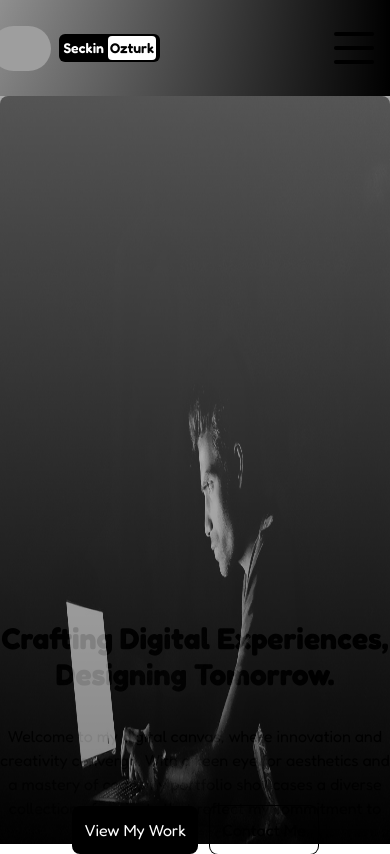
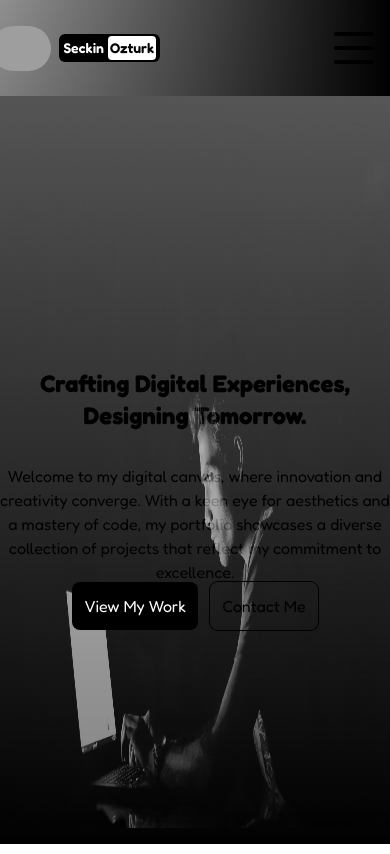
Before and after one commit to Franseck/PortfolioNextJS, a Next.js app: page / in a window 390 px wide. Built offline with nearby package versions, Linux system fonts and the light colour scheme; grey boxes are pictures that could not be loaded.

Commit message:
homepage styling

```diff
--- a/src/app/page.jsx
+++ b/src/app/page.jsx
@@ -2,13 +2,13 @@ import Image from "next/image";
 import Link from "next/link";
 
 const Homepage = () => {
-  return <div className="h-full flex flex-col lg:flex-row">
-<div className="h-full ">
-<Image src="/h1.jpg" alt=""  fill className="w-[200px] h-[200px] rounded-lg mx-auto opacity-50 "/>
+  return <div className="h-full flex lg:flex-row">
+<div className="h-screen">
+<Image src="/h1.jpg" alt=""  fill className="opacity-50 "/>
 </div>
-<div className="flex flex-col gap-8 items-center justify-center text-center ">
+<div className="flex flex-col gap-8 items-center justify-center text-center">
 
-          <h1 className="text-3xl md:text-5xl font-bold mt-7 ">
+          <h1 className="text-2xl md:text-4xl font-bold mt-7">
             Crafting Digital Experiences, Designing Tomorrow.
           </h1>
 
@@ -16,7 +16,7 @@ const Homepage = () => {
             Welcome to my digital canvas, where innovation and creativity
             converge. With a keen eye for aesthetics and a mastery of code, my   portfolio showcases a diverse collection of projects that reflect my commitment to excellence.</p>
 
-          <div className="w-full flex gap-3 text-center justify-center absolute mt-56">
+          <div className="w-full flex gap-3 text-center justify-center absolute mt-72 ">
             <Link  href="/portfolio">
             <button className="p-3 rounded-lg   bg-black text-white">
               View My Work
--- a/src/components/TransitionProvider.jsx
+++ b/src/components/TransitionProvider.jsx
@@ -37,7 +37,7 @@ const TransitionProvider = ({ children }) => {
         <div className="h-24 relative bg-gradient-to-r from-black/25 to-black">
           <Navbar />
         </div>
-        <div className="absolute h-[calc(100vh-6rem)]">{children}</div>
+        <div className="absolute h-[calc(100vh-7rem)]">{children}</div>
       </div>
     </AnimatePresence>
   );
```
